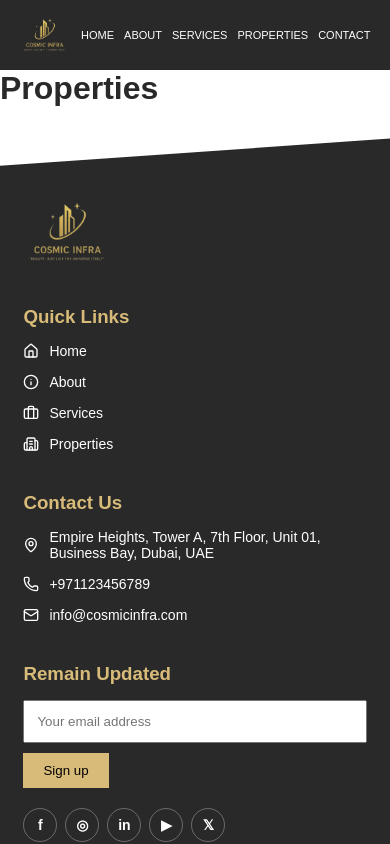
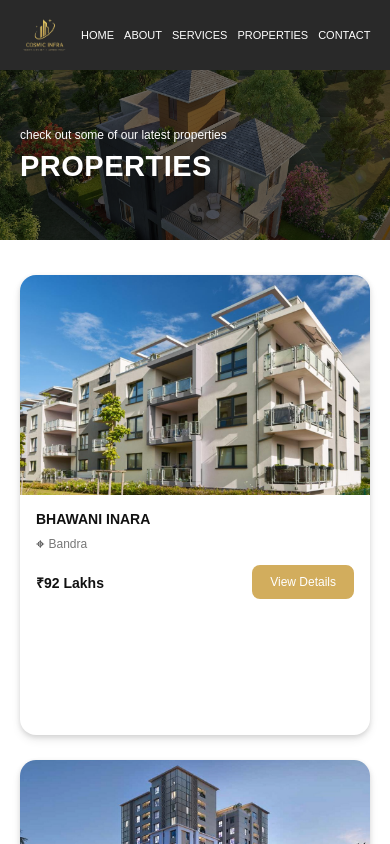
Before and after one commit to affancoder/Cosmic-Infra, a React (Vite) app: page /properties in a window 390 px wide. Shown: the top 844 px of the page. Built offline with nearby package versions, Linux system fonts and the light colour scheme.

Commit message:
services

```diff
--- a/src/CSS/Properties.css
+++ b/src/CSS/Properties.css
@@ -0,0 +1,365 @@
+/* ================================
+   PROPERTIES HERO
+================================ */
+
+.properties-hero {
+  position: relative;
+  width: 100%;
+  height: 250px;
+
+  overflow: hidden;
+}
+
+.properties-hero-image {
+  position: absolute;
+
+  top: 0;
+  left: 0;
+
+  width: 100%;
+  height: 100%;
+
+  object-fit: cover;
+  object-position: center;
+
+  display: block;
+}
+
+.properties-hero-overlay {
+  position: absolute;
+
+  inset: 0;
+
+  background: rgba(0, 0, 0, 0.55);
+
+  z-index: 1;
+}
+
+.properties-hero-content {
+  position: relative;
+
+  z-index: 2;
+
+  height: 100%;
+
+  display: flex;
+  flex-direction: column;
+
+  justify-content: center;
+
+  padding-left: 4.5%;
+}
+
+.properties-hero-content p {
+  margin: 0 0 8px;
+
+  color: #ffffff;
+
+  font-size: 16px;
+  font-weight: 400;
+}
+
+.properties-hero-content h1 {
+  margin: 0;
+
+  color: #ffffff;
+
+  font-family: Arial, Helvetica, sans-serif;
+
+  font-size: 52px;
+  font-weight: 800;
+
+  letter-spacing: 1px;
+}
+
+
+/* ================================
+   RESPONSIVE
+================================ */
+
+@media (max-width: 900px) {
+  .properties-hero {
+    height: 220px;
+  }
+
+  .properties-hero-content {
+    padding-left: 5%;
+  }
+
+  .properties-hero-content h1 {
+    font-size: 44px;
+  }
+}
+
+
+@media (max-width: 600px) {
+  .properties-hero {
+    height: 190px;
+  }
+
+  .properties-hero-content {
+    padding-left: 25px;
+  }
+
+  .properties-hero-content p {
+    font-size: 13px;
+  }
+
+  .properties-hero-content h1 {
+    font-size: 34px;
+    letter-spacing: 0.5px;
+  }
+}
+
+
+@media (max-width: 400px) {
+  .properties-hero {
+    height: 170px;
+  }
+
+  .properties-hero-content {
+    padding-left: 20px;
+  }
+
+  .properties-hero-content p {
+    font-size: 12px;
+  }
+
+  .properties-hero-content h1 {
+    font-size: 29px;
+  }
+}
+
+/* ================================
+   PROPERTY GRID
+================================ */
+
+.properties-grid-section {
+  width: 100%;
+
+  padding: 60px 5% 80px;
+
+  background: #ffffff;
+}
+
+.properties-grid {
+  width: 100%;
+  max-width: 1100px;
+
+  margin: 0 auto;
+
+  display: grid;
+
+  grid-template-columns: repeat(3, 1fr);
+
+  gap: 40px 25px;
+}
+
+
+/* ================================
+   PROPERTY CARD
+================================ */
+
+.property-card {
+  width: 100%;
+
+  background: #ffffff;
+
+  border-radius: 16px;
+
+  overflow: hidden;
+
+  box-shadow:
+    0 2px 5px rgba(0, 0, 0, 0.12),
+    0 5px 10px rgba(0, 0, 0, 0.08);
+
+  transition: transform 0.25s ease,
+              box-shadow 0.25s ease;
+}
+
+.property-card:hover {
+  transform: translateY(-4px);
+
+  box-shadow:
+    0 6px 15px rgba(0, 0, 0, 0.16);
+}
+
+
+/* ================================
+   PROPERTY IMAGE
+================================ */
+
+.property-image {
+  width: 100%;
+
+  height: 320px;
+
+  overflow: hidden;
+
+  background: #eeeeee;
+}
+
+.property-image img {
+  width: 100%;
+  height: 100%;
+
+  object-fit: cover;
+
+  display: block;
+
+  transition: transform 0.3s ease;
+}
+
+.property-card:hover .property-image img {
+  transform: scale(1.03);
+}
+
+
+/* ================================
+   PROPERTY INFORMATION
+================================ */
+
+.property-info {
+  padding: 17px 14px 14px;
+}
+
+.property-info h3 {
+  margin: 0 0 8px;
+
+  color: #111111;
+
+  font-family: Arial, Helvetica, sans-serif;
+
+  font-size: 13px;
+  font-weight: 600;
+}
+
+.property-location {
+  display: flex;
+  align-items: center;
+
+  gap: 4px;
+
+  margin: 0 0 12px;
+
+  color: #444444;
+
+  font-size: 12px;
+}
+
+.property-location span {
+  font-size: 15px;
+
+  color: #292929;
+}
+
+
+/* ================================
+   PRICE + BUTTON
+================================ */
+
+.property-bottom {
+  display: flex;
+
+  align-items: center;
+
+  justify-content: space-between;
+
+  gap: 10px;
+}
+
+.property-bottom strong {
+  color: #111111;
+
+  font-size: 13px;
+
+  white-space: nowrap;
+}
+
+.property-bottom button {
+  background: #d2ad5d;
+
+  color: #ffffff;
+
+  border: none;
+
+  border-radius: 8px;
+
+  padding: 9px 30px;
+
+  font-size: 11px;
+
+  cursor: pointer;
+
+  white-space: nowrap;
+
+  transition: 0.2s ease;
+}
+
+.property-bottom button:hover {
+  background: #bd994d;
+}
+
+
+/* ================================
+   TABLET
+================================ */
+
+@media (max-width: 900px) {
+
+  .properties-grid-section {
+    padding: 50px 4% 70px;
+  }
+
+  .properties-grid {
+    grid-template-columns: repeat(2, 1fr);
+
+    gap: 30px 20px;
+  }
+
+  .property-image {
+    height: 190px;
+  }
+}
+
+
+/* ================================
+   MOBILE
+================================ */
+
+@media (max-width: 600px) {
+
+  .properties-grid-section {
+    padding: 35px 20px 60px;
+  }
+
+  .properties-grid {
+    grid-template-columns: 1fr;
+
+    gap: 25px;
+
+    max-width: 400px;
+  }
+
+  .property-image {
+    height: 220px;
+  }
+
+  .property-info {
+    padding: 16px;
+  }
+
+  .property-info h3 {
+    font-size: 14px;
+  }
+
+  .property-bottom strong {
+    font-size: 14px;
+  }
+
+  .property-bottom button {
+    padding: 10px 18px;
+
+    font-size: 12px;
+  }
+}
--- a/src/pages/Properties.jsx
+++ b/src/pages/Properties.jsx
@@ -1,13 +1,161 @@
 import Navbar from "../components/Navbar";
 import Footer from "../components/Footer";
+import "../CSS/Properties.css";
+
+import servicesBuilding from "../assets/images/newtown-villa.jpg";
+
+import property1 from "../assets/images/category-house.jpg";
+import property2 from "../assets/images/property-2.jpg";
+import property3 from "../assets/images/property-3.jpg";
+import property4 from "../assets/images/property-2.jpg";
+import property5 from "../assets/images/property-4.jpg";
+import property6 from "../assets/images/property-2.jpg";
+import property7 from "../assets/images/property-5.jpg";
+import property8 from "../assets/images/property-2.jpg";
+import property9 from "../assets/images/property-4.jpg";
+import property10 from "../assets/images/property-2.jpg";
+import property11 from "../assets/images/property-5.jpg";
+import property12 from "../assets/images/property-3.jpg";
+import property13 from "../assets/images/property-2.jpg";
+import property14 from "../assets/images/property-4.jpg";
+import property15 from "../assets/images/property-5.jpg";
 
 function Properties() {
+  const properties = [
+    {
+      name: "BHAWANI INARA",
+      image: property1,
+    },
+    {
+      name: "BHAWANI INARA",
+      image: property2,
+    },
+    {
+      name: "CHITRAKUT HEIGHTS",
+      image: property3,
+    },
+    {
+      name: "DTC CAPITAL CITY",
+      image: property4,
+    },
+    {
+      name: "FORUM ESTATE",
+      image: property5,
+    },
+    {
+      name: "KAPPA ALPHA",
+      image: property6,
+    },
+    {
+      name: "MANI CASA",
+      image: property7,
+    },
+    {
+      name: "MERLIN LAKESCAPE",
+      image: property8,
+    },
+    {
+      name: "MERLIN RISE",
+      image: property9,
+    },
+    {
+      name: "NATURAL AQUA WAVES",
+      image: property10,
+    },
+    {
+      name: "NEWTOWN VILLAS",
+      image: property11,
+    },
+    {
+      name: "ONE VICTORIA",
+      image: property12,
+    },
+    {
+      name: "OPTIMA",
+      image: property13,
+    },
+    {
+      name: "SIDDHA SERENA",
+      image: property14,
+    },
+    {
+      name: "VINAYAK AMARA",
+      image: property15,
+    },
+  ];
+
   return (
     <>
       <Navbar />
 
-      <main>
-        <h1>Properties</h1>
+      <main className="properties-page">
+
+        {/* =========================
+            PROPERTIES HERO
+        ========================= */}
+        <section className="properties-hero">
+
+          <img
+            src={servicesBuilding}
+            alt="Properties"
+            className="properties-hero-image"
+          />
+
+          <div className="properties-hero-overlay"></div>
+
+          <div className="properties-hero-content">
+            <p>check out some of our latest properties</p>
+            <h1>PROPERTIES</h1>
+          </div>
+
+        </section>
+
+
+        {/* =========================
+            PROPERTY GRID
+        ========================= */}
+        <section className="properties-grid-section">
+
+          <div className="properties-grid">
+
+            {properties.map((property, index) => (
+              <div className="property-card" key={index}>
+
+                <div className="property-image">
+                  <img
+                    src={property.image}
+                    alt={property.name}
+                  />
+                </div>
+
+                <div className="property-info">
+
+                  <h3>{property.name}</h3>
+
+                  <p className="property-location">
+                    <span>⌖</span>
+                    Bandra
+                  </p>
+
+                  <div className="property-bottom">
+
+                    <strong>₹92 Lakhs</strong>
+
+                    <button>
+                      View Details
+                    </button>
+
+                  </div>
+
+                </div>
+
+              </div>
+            ))}
+
+          </div>
+
+        </section>
+
       </main>
 
       <Footer />
```
Also changed, not shown: src/assets/images/property-4.jpg (added), src/assets/images/property-5.jpg (added).
